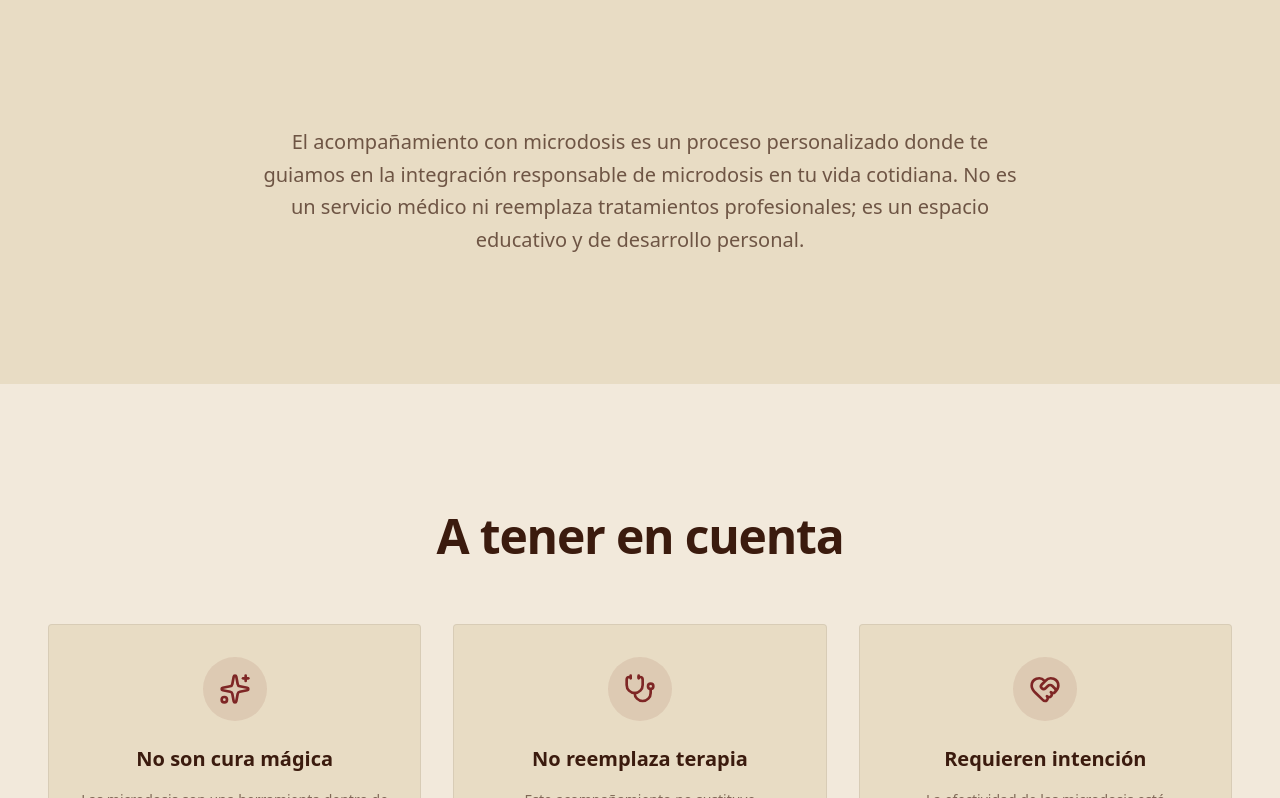
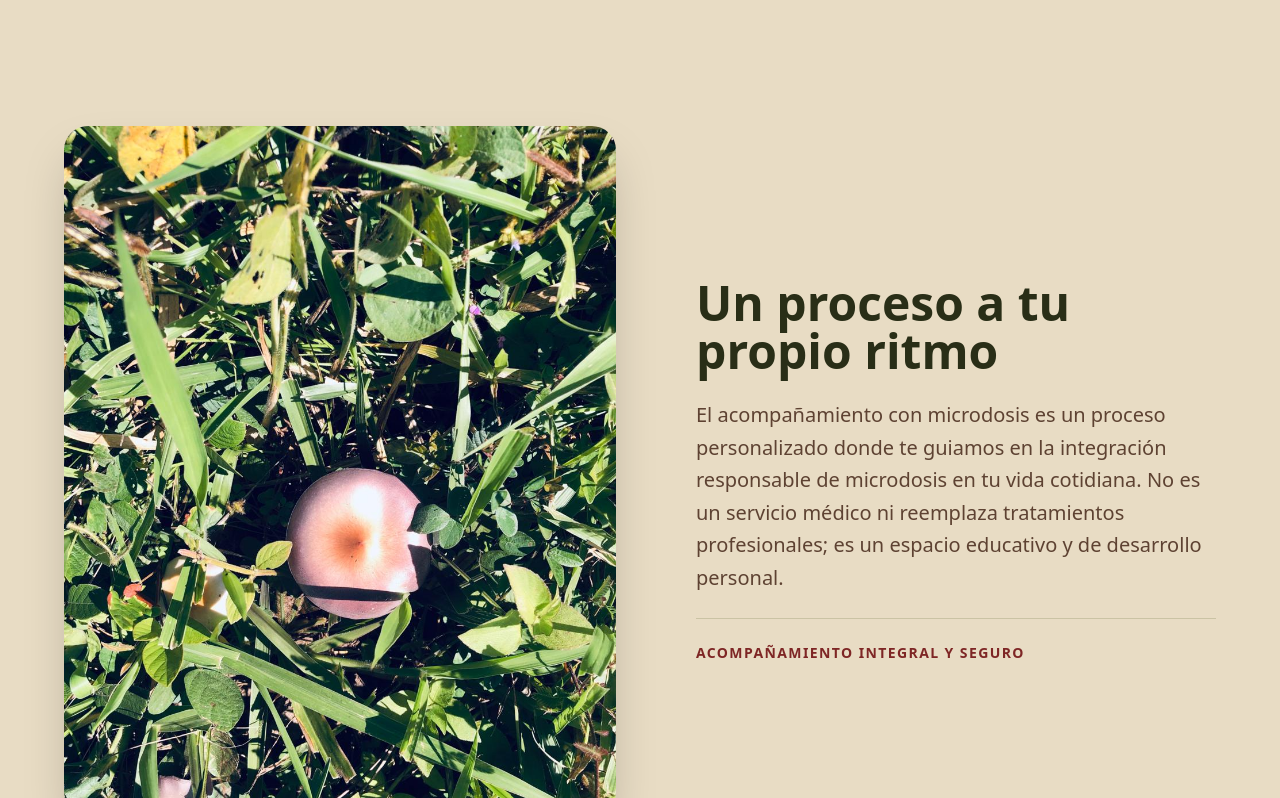
Before and after one commit to santiagoafur/trama-viva, a Next.js app: page /microdosis in a window 1280 px wide. Shown: the part 562-1360 px from the top of the page. Built offline with nearby package versions, Linux system fonts and the light colour scheme; a web font is replaced by a local one.

Commit message:
fix/microdosis-component-add-pdf

```diff
--- a/app/microdosis/page.tsx
+++ b/app/microdosis/page.tsx
@@ -14,7 +14,10 @@ import {
   Check,
   ArrowRight,
   Calendar,
+  FileText, // Ícono nuevo para el PDF
+  Download, // Ícono nuevo para el botón
 } from "lucide-react";
+import Image from "next/image";
 import { Navbar } from "@/components/navbar";
 import { Footer } from "@/components/footer";
 import { PageHero } from "@/components/page-hero";
@@ -53,18 +56,51 @@ export default function MicrodosisPage() {
         backgroundImage={content.hero.backgroundImage}
       />
 
-      {/* Intro */}
+      {/* Intro con Imagen */}
       <SectionWrapper variant="default">
+        <div className="max-w-7xl mx-auto grid lg:grid-cols-2 gap-12 items-center px-4">
+
+          {/* Columna de Imagen */}
           <motion.div
-          initial={{ opacity: 0, y: 20 }}
-          whileInView={{ opacity: 1, y: 0 }}
+            initial={{ opacity: 0, x: -30 }}
+            whileInView={{ opacity: 1, x: 0 }}
             viewport={{ once: true }}
-          className="max-w-3xl mx-auto text-center"
+            className="relative w-full aspect-square md:aspect-[4/5] rounded-3xl overflow-hidden shadow-2xl"
           >
-          <p className="text-lg md:text-xl text-foreground/70 leading-relaxed">
+            <Image
+              src="/images/microdosis/primer-hongo.jpg"
+              alt="Acompañamiento con Microdosis"
+              width={800}
+              height={500}
+              className="object-cover"
+            />
+          </motion.div>
+
+          {/* Columna de Texto */}
+          <motion.div
+            initial={{ opacity: 0, x: 30 }}
+            whileInView={{ opacity: 1, x: 0 }}
+            viewport={{ once: true }}
+            className="space-y-6 lg:pl-8"
+          >
+            <h2 className="text-3xl md:text-5xl font-bold font-serif text-[#292E17]">
+              Un proceso a tu propio ritmo
+            </h2>
+            <div className="text-lg md:text-xl text-foreground/80 leading-relaxed space-y-4 font-medium">
+              <p>
                 {content.intro.description}
               </p>
+            </div>
+
+            {/* Detalle decorativo para sumar a la identidad visual */}
+            <div className="pt-6 border-t border-[#868859]/30">
+              <p className="text-sm font-bold text-[#7E2625] tracking-widest uppercase">
+                Acompañamiento Integral y Seguro
+              </p>
+            </div>
           </motion.div>
+
+        </div>
       </SectionWrapper>
 
       {/* Considerations */}
@@ -211,6 +247,46 @@ export default function MicrodosisPage() {
         </div>
       </SectionWrapper>
 
+      {/* NUEVA SECCIÓN: PDF Descargable */}
+      <SectionWrapper variant="default">
+        <motion.div
+          initial={{ opacity: 0, y: 30 }}
+          whileInView={{ opacity: 1, y: 0 }}
+          viewport={{ once: true }}
+          className="max-w-5xl mx-auto"
+        >
+          <div className="bg-[#292E17] rounded-3xl p-8 md:p-12 shadow-2xl flex flex-col md:flex-row items-center justify-between gap-8 relative overflow-hidden">
+            {/* Elemento decorativo de fondo */}
+            <div className="absolute top-0 right-0 w-64 h-64 bg-[#868859]/10 rounded-full blur-3xl -mr-20 -mt-20 pointer-events-none" />
+
+            <div className="flex flex-col md:flex-row items-center md:items-start text-center md:text-left gap-6 relative z-10">
+              <div className="w-20 h-20 bg-[#E8DCC4] rounded-2xl flex items-center justify-center flex-shrink-0 shadow-lg transform -rotate-3">
+                <FileText size={40} className="text-[#3B1B0E]" />
+              </div>
+              <div>
+                <h3 className="text-3xl font-bold font-serif text-[#E8DCC4] mb-3">
+                  Guía básica para microdosis
+                </h3>
+                <p className="text-[#E8DCC4]/80 text-lg max-w-xl leading-relaxed">
+                  Descarga nuestro material gratuito para conocer en detalle los protocolos, recomendaciones y cómo prepararte para iniciar tu proceso.
+                </p>
+              </div>
+            </div>
+
+            <a
+              href="/docs/guia-microdosis.pdf"
+              download="Guia_Microdosis_TramaViva.pdf"
+              target="_blank"
+              rel="noopener noreferrer"
+              className="relative z-10 flex-shrink-0 flex items-center gap-3 px-8 py-4 bg-[#E8DCC4] text-[#3B1B0E] font-bold rounded-full hover:bg-white transition-all shadow-lg hover:shadow-xl hover:-translate-y-1"
+            >
+              <Download size={20} />
+              Descargar PDF
+            </a>
+          </div>
+        </motion.div>
+      </SectionWrapper>
+
       {/* CTA */}
       <SectionWrapper variant="dark">
         <motion.div
```
Also changed, not shown: public/images/microdosis/primer-hongo.jpg (added), 1 other file (tests, documents, lock files or other folders). Lines whose indentation alone changed are shown as unchanged.
